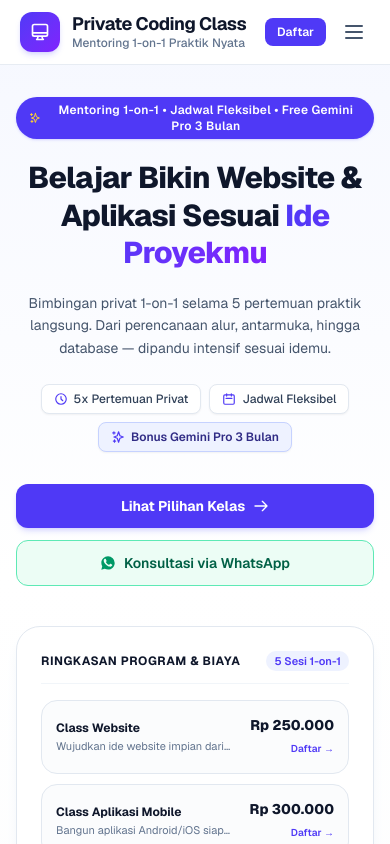
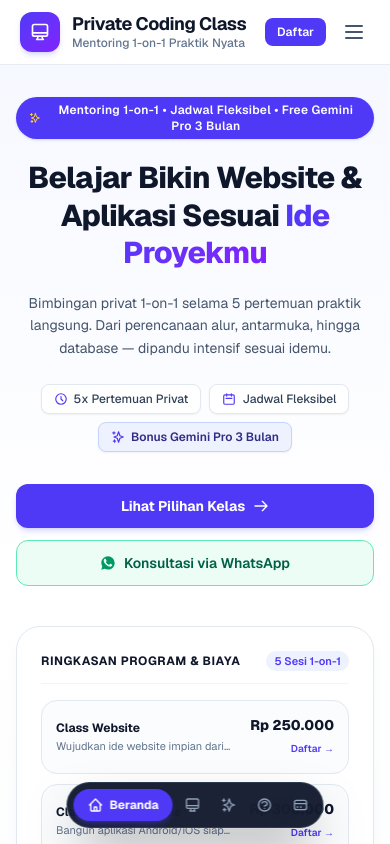
Before and after one commit to ardhikaxx/class-private, a Next.js app: page / in a window 390 px wide. Shown: the top 844 px of the page. Built offline with nearby package versions, Linux system fonts and the light colour scheme.

Commit message:
feat: implement mobile floating pill navbottom with dynamic active state

```diff
--- a/app/layout.tsx
+++ b/app/layout.tsx
@@ -2,6 +2,7 @@ import type { Metadata } from 'next';
 import { Geist, Geist_Mono } from 'next/font/google';
 import './globals.css';
 import { APP_CONFIG } from '@/lib/config';
+import { FloatingNavBottom } from '@/components/layout/FloatingNavBottom';
 
 const geistSans = Geist({
   variable: '--font-geist-sans',
@@ -58,8 +59,9 @@ export default function RootLayout({
 }>) {
   return (
     <html lang="id" className={`${geistSans.variable} ${geistMono.variable} scroll-smooth antialiased h-full`}>
-      <body className="min-h-full flex flex-col font-sans bg-white text-slate-900">
+      <body className="min-h-full flex flex-col font-sans bg-white text-slate-900 pb-20 md:pb-0">
         {children}
+        <FloatingNavBottom />
       </body>
     </html>
   );
--- a/app/page.tsx
+++ b/app/page.tsx
@@ -11,7 +11,7 @@ import { FinalCTASection } from '@/components/landing/FinalCTASection';
 
 export default function HomePage() {
   return (
-    <div className="min-h-screen flex flex-col bg-white text-slate-900 selection:bg-indigo-100 selection:text-indigo-800">
+    <div id="top" className="min-h-screen flex flex-col bg-white text-slate-900 selection:bg-indigo-100 selection:text-indigo-800">
       <Navbar />
       <main className="flex-1">
         <HeroSection />
--- /dev/null
+++ b/components/layout/FloatingNavBottom.tsx
@@ -0,0 +1,151 @@
+'use client';
+
+import React, { useEffect, useState } from 'react';
+import Link from 'next/link';
+import { usePathname } from 'next/navigation';
+import {
+  HomeIcon,
+  LaptopIcon,
+  SparklesIcon,
+  HelpCircleIcon,
+  CreditCardIcon
+} from '@/components/ui/Icons';
+
+interface NavItem {
+  id: string;
+  label: string;
+  href: string;
+  icon: React.ComponentType<{ className?: string }>;
+}
+
+export function FloatingNavBottom() {
+  const pathname = usePathname();
+  const [activeSection, setActiveSection] = useState<string>('beranda');
+
+  // Derive active id: if on /daftar, 'daftar' is active; otherwise follow current section
+  const activeId = pathname === '/daftar' ? 'daftar' : activeSection;
+
+  const navItems: NavItem[] = [
+    {
+      id: 'beranda',
+      label: 'Beranda',
+      href: '/#top',
+      icon: HomeIcon
+    },
+    {
+      id: 'program',
+      label: 'Program',
+      href: '/#program',
+      icon: LaptopIcon
+    },
+    {
+      id: 'fasilitas',
+      label: 'Fasilitas',
+      href: '/#fasilitas',
+      icon: SparklesIcon
+    },
+    {
+      id: 'faq',
+      label: 'FAQ',
+      href: '/#faq',
+      icon: HelpCircleIcon
+    },
+    {
+      id: 'daftar',
+      label: 'Daftar',
+      href: '/daftar',
+      icon: CreditCardIcon
+    }
+  ];
+
+  // Detect active section on home page based on scroll position and intersection
+  useEffect(() => {
+    if (pathname !== '/') return;
+
+    const sectionIds = ['faq', 'fasilitas', 'program'];
+    const observers: IntersectionObserver[] = [];
+
+    const handleScroll = () => {
+      // If user scrolls near top of home page
+      if (window.scrollY < 200) {
+        setActiveSection('beranda');
+      }
+    };
+
+    window.addEventListener('scroll', handleScroll, { passive: true });
+
+    sectionIds.forEach((id) => {
+      const el = document.getElementById(id);
+      if (!el) return;
+
+      const observer = new IntersectionObserver(
+        (entries) => {
+          entries.forEach((entry) => {
+            if (entry.isIntersecting) {
+              setActiveSection(id);
+            }
+          });
+        },
+        {
+          rootMargin: '-30% 0px -50% 0px',
+          threshold: 0.1
+        }
+      );
+
+      observer.observe(el);
+      observers.push(observer);
+    });
+
+    return () => {
+      window.removeEventListener('scroll', handleScroll);
+      observers.forEach((obs) => obs.disconnect());
+    };
+  }, [pathname]);
+
+  const handleItemClick = (item: NavItem) => {
+    setActiveSection(item.id);
+
+    // If on homepage and clicking home, scroll smoothly to top
+    if (item.id === 'beranda' && pathname === '/') {
+      window.scrollTo({ top: 0, behavior: 'smooth' });
+    }
+  };
+
+  return (
+    <nav
+      aria-label="Navigasi Bawah Ponsel"
+      className="md:hidden fixed bottom-4 left-1/2 -translate-x-1/2 z-50 pointer-events-auto"
+    >
+      <div className="flex items-center gap-1 p-1.5 rounded-full bg-slate-900/95 text-white backdrop-blur-xl border border-slate-700/80 shadow-2xl shadow-black/50 ring-1 ring-white/10 transition-all duration-300">
+        {navItems.map((item) => {
+          const isActive = activeId === item.id;
+          const Icon = item.icon;
+
+          return (
+            <Link
+              key={item.id}
+              href={item.href}
+              onClick={() => handleItemClick(item)}
+              className={`relative flex items-center justify-center transition-all duration-300 select-none ${
+                isActive
+                  ? 'bg-indigo-600 text-white px-3.5 py-2 rounded-full font-bold shadow-md shadow-indigo-600/30'
+                  : 'p-2 text-slate-400 hover:text-slate-200 active:scale-95 rounded-full hover:bg-slate-800/60'
+              }`}
+              aria-current={isActive ? 'page' : undefined}
+              aria-label={item.label}
+            >
+              <Icon className="w-4 h-4 flex-shrink-0" />
+
+              {/* Only show menu label text when ACTIVE */}
+              {isActive && (
+                <span className="text-xs font-bold whitespace-nowrap pl-1.5 leading-none transition-all duration-300">
+                  {item.label}
+                </span>
+              )}
+            </Link>
+          );
+        })}
+      </div>
+    </nav>
+  );
+}
--- a/components/ui/Icons.tsx
+++ b/components/ui/Icons.tsx
@@ -4,6 +4,18 @@ export function CheckCircleIcon({ className = 'w-5 h-5' }: { className?: string
   return (
     <svg className={className} fill="none" viewBox="0 0 24 24" stroke="currentColor" strokeWidth={2}>
       <path strokeLinecap="round" strokeLinejoin="round" d="M9 12l2 2 4-4m6 2a9 9 0 11-18 0 9 9 0 0118 0z" />
+    </svg>
+  );
+}
+
+export function HomeIcon({ className = 'w-5 h-5' }: { className?: string }) {
+  return (
+    <svg className={className} fill="none" viewBox="0 0 24 24" stroke="currentColor" strokeWidth={2}>
+      <path
+        strokeLinecap="round"
+        strokeLinejoin="round"
+        d="M3 12l2-2m0 0l7-7 7 7M5 10v10a1 1 0 001 1h3m10-11l2 2m-2-2v10a1 1 0 01-1 1h-3m-6 0a1 1 0 001-1v-4a1 1 0 011-1h2a1 1 0 011 1v4a1 1 0 001 1m-6 0h6"
+      />
     </svg>
   );
 }
```
